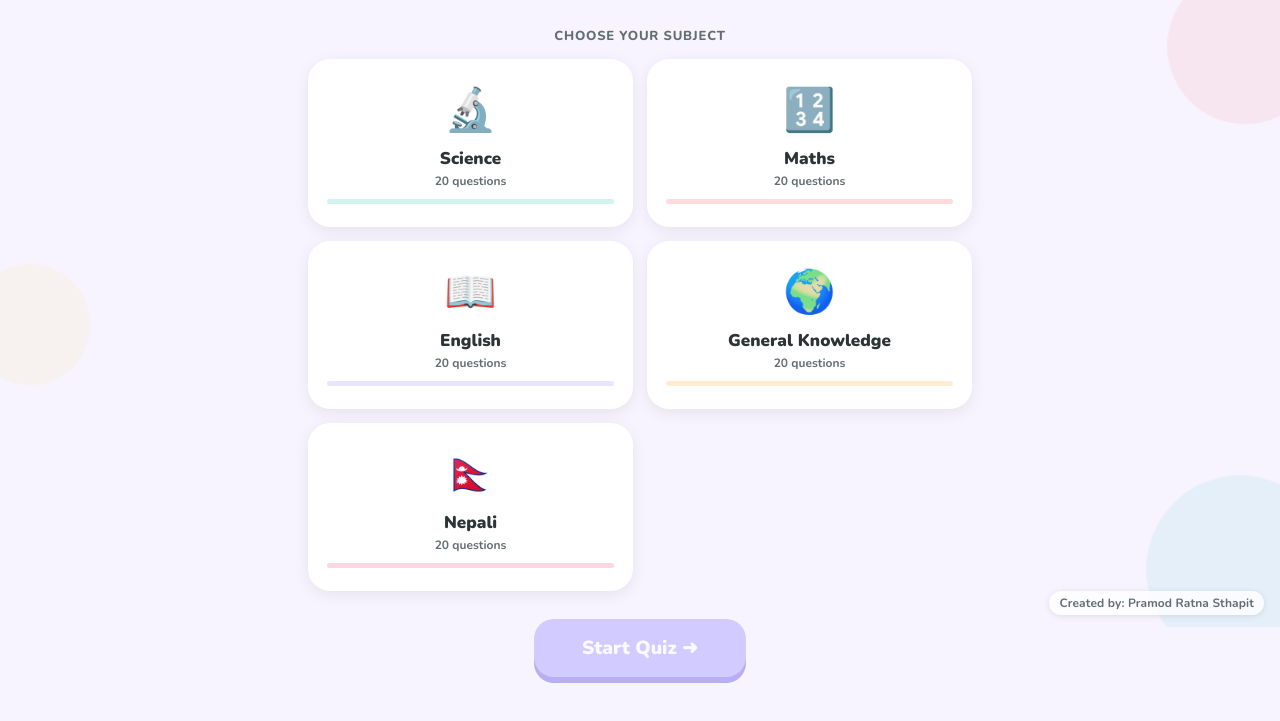
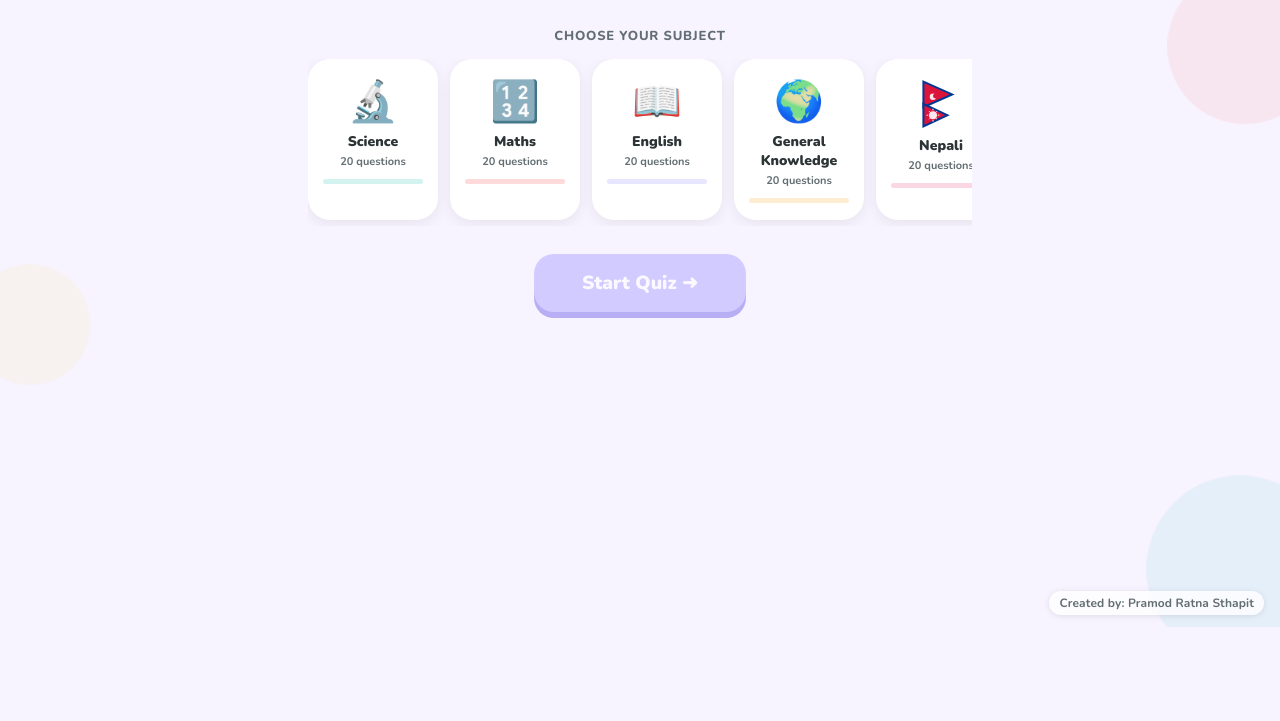
Before and after one commit to prsthapit123/ukg_mega_quiz, a plain HTML site: page index.html in a window 1280 px wide. Shown: the part 173-894 px from the top of the page. After the commit the page ends 800 px from the top, so only its background shows below. Drawn offline with nearby package versions, Linux system fonts and the light colour scheme.

Commit message:
fix subject cards: single-row layout and Nepal SVG flag

```diff
--- a/index.html
+++ b/index.html
@@ -47,25 +47,38 @@ body {
 
 .pick-label { font-size:13px; font-weight:800; color:#636E72; letter-spacing:.06em; text-transform:uppercase; margin-bottom:14px; text-align:center; }
 
-.subjects-grid { display:grid; grid-template-columns:1fr 1fr; gap:14px; margin-bottom:28px; }
+.subjects-grid {
+  display: flex; flex-direction: row; gap: 12px;
+  margin-bottom: 28px; overflow-x: auto;
+  padding-bottom: 6px; scroll-snap-type: x mandatory;
+  -webkit-overflow-scrolling: touch;
+}
+.subjects-grid::-webkit-scrollbar { height: 4px; }
+.subjects-grid::-webkit-scrollbar-track { background: #E8E4F8; border-radius: 99px; }
+.subjects-grid::-webkit-scrollbar-thumb { background: #A29BFE; border-radius: 99px; }
 
 .subj-card {
-  background:#fff; border-radius:22px; padding:20px 16px;
+  background:#fff; border-radius:22px; padding:18px 12px 14px;
   border:3px solid transparent;
   cursor:pointer; text-align:center;
   transition:transform .18s, border-color .18s, box-shadow .18s;
   box-shadow:0 4px 16px rgba(0,0,0,.07);
   position:relative; user-select:none;
+  flex: 1 0 130px; min-width: 130px; max-width: 160px;
+  scroll-snap-align: start;
 }
 .subj-card:hover { transform:translateY(-4px); box-shadow:0 10px 28px rgba(0,0,0,.11); }
 .subj-card.selected { border-color:var(--accent); box-shadow:0 8px 28px rgba(0,0,0,.13); }
 .subj-card.selected::after {
-  content:'✓'; position:absolute; top:10px; right:14px;
-  font-size:16px; font-weight:900; color:var(--accent);
+  content:'✓'; position:absolute; top:8px; right:12px;
+  font-size:15px; font-weight:900; color:var(--accent);
 }
-.subj-icon { font-size:42px; display:block; margin-bottom:8px; }
-.subj-name { font-size:17px; font-weight:900; color:#2D3436; margin-bottom:3px; }
-.subj-count { font-size:12px; color:#636E72; font-weight:700; }
+.subj-icon { font-size:40px; display:block; margin-bottom:8px; line-height:1.1; }
+.subj-icon-flag {
+  width:48px; height:48px; display:block; margin:0 auto 8px;
+}
+.subj-name { font-size:14px; font-weight:900; color:#2D3436; margin-bottom:3px; }
+.subj-count { font-size:11px; color:#636E72; font-weight:700; }
 .subj-bar { height:5px; border-radius:99px; margin-top:10px; background:var(--accent); opacity:.25; }
 .subj-card.selected .subj-bar { opacity:1; }
 
@@ -236,7 +249,7 @@ body {
 
 /* ── Responsive ── */
 @media(max-width:420px){
-  .subjects-grid{grid-template-columns:1fr}
+  .subj-card { flex: 0 0 120px; min-width:120px; }
   .answers{grid-template-columns:1fr}
   .app-title{font-size:24px}
   .q-text{font-size:17px}
@@ -295,7 +308,24 @@ body {
         <div class="subj-bar"></div>
       </div>
       <div class="subj-card sc-nepali" data-subj="nepali" onclick="toggleSubject(this)">
-        <span class="subj-icon">🇳🇵</span>
+        <svg class="subj-icon-flag" viewBox="0 0 48 60" xmlns="http://www.w3.org/2000/svg" aria-label="Nepal flag">
+          <!-- Nepal double-pennon flag -->
+          <polygon points="2,2 38,18 2,34" fill="#DC143C" stroke="#003893" stroke-width="2.5"/>
+          <polygon points="2,30 32,44 2,58" fill="#DC143C" stroke="#003893" stroke-width="2.5"/>
+          <!-- Moon symbol -->
+          <circle cx="14" cy="21" r="4" fill="white" opacity="0.9"/>
+          <circle cx="17" cy="20" r="3" fill="#DC143C"/>
+          <!-- Sun symbol -->
+          <circle cx="14" cy="44" r="5" fill="white" opacity="0.9"/>
+          <line x1="14" y1="38" x2="14" y2="36" stroke="white" stroke-width="1.2"/>
+          <line x1="14" y1="50" x2="14" y2="52" stroke="white" stroke-width="1.2"/>
+          <line x1="8"  y1="44" x2="6"  y2="44" stroke="white" stroke-width="1.2"/>
+          <line x1="20" y1="44" x2="22" y2="44" stroke="white" stroke-width="1.2"/>
+          <line x1="10" y1="40" x2="9"  y2="39" stroke="white" stroke-width="1.2"/>
+          <line x1="18" y1="48" x2="19" y2="49" stroke="white" stroke-width="1.2"/>
+          <line x1="18" y1="40" x2="19" y2="39" stroke="white" stroke-width="1.2"/>
+          <line x1="10" y1="48" x2="9"  y2="49" stroke="white" stroke-width="1.2"/>
+        </svg>
         <div class="subj-name">Nepali</div>
         <div class="subj-count">20 questions</div>
         <div class="subj-bar"></div>
```
